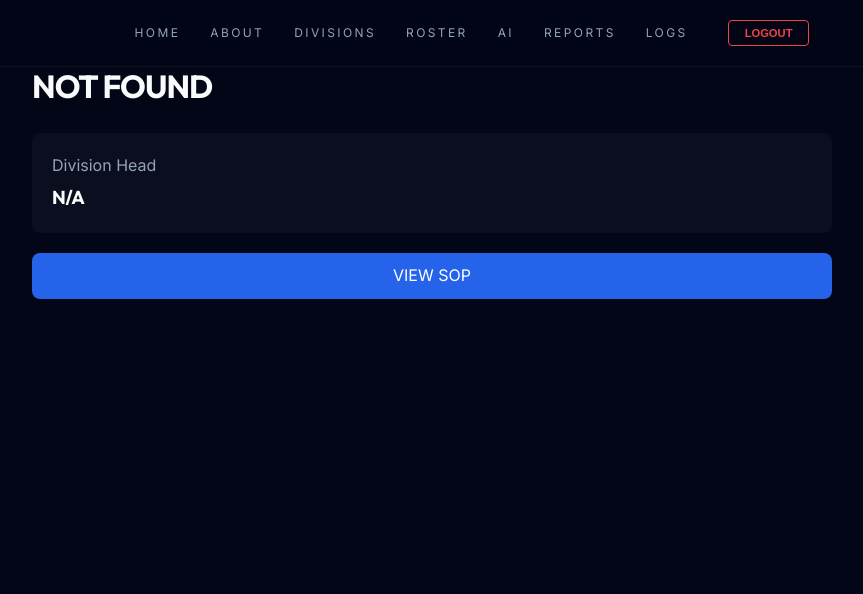
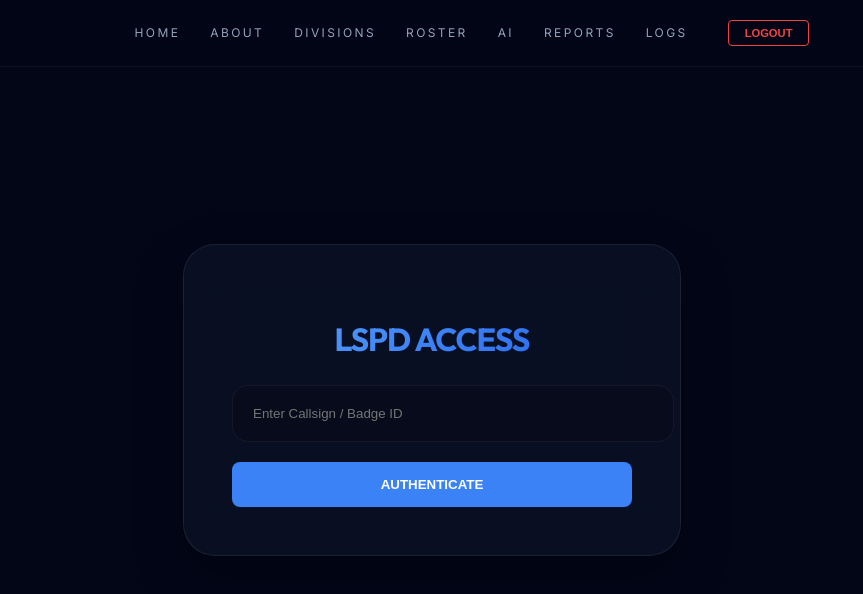
Before and after one commit to morkelchristan-cpu/zhpd-website, a Next.js app: page /login in a window 1280 px wide. Before the commit this address had no page. Shown: the top 594 px of the page, without its empty margins (208-1071 px from the left). Built offline with nearby package versions, Linux system fonts and the light colour scheme.

Commit message:
Updated login.

```diff
--- /dev/null
+++ b/app/login/page.tsx
@@ -0,0 +1,35 @@
+'use client';
+import { useState } from 'react';
+import { useRouter } from 'next/navigation';
+
+export default function LoginPage() {
+  const [callsign, setCallsign] = useState('');
+  const router = useRouter();
+
+  const handleLogin = (e: React.FormEvent) => {
+    e.preventDefault();
+    // Simulate authentication
+    localStorage.setItem('user_session', 'active');
+    router.push('/'); // Send them to the main portal after login
+  };
+
+  return (
+    <main style={{ height: '100vh', display: 'flex', alignItems: 'center', justifyContent: 'center', background: '#020617' }}>
+      <div className="glass-card" style={{ maxWidth: '400px', width: '100%', textAlign: 'center' }}>
+        <h1 className="gradient-text" style={{ fontSize: '2rem', marginBottom: '20px' }}>LSPD ACCESS</h1>
+        <form onSubmit={handleLogin}>
+          <input
+            type="text"
+            placeholder="Enter Callsign / Badge ID"
+            value={callsign}
+            onChange={(e) => setCallsign(e.target.value)}
+            style={{ width: '100%', padding: '15px', marginBottom: '20px', borderRadius: '8px', border: '1px solid #334', background: 'transparent', color: '#fff' }}
+          />
+          <button type="submit" style={{ width: '100%', padding: '15px', background: '#3b82f6', border: 'none', borderRadius: '8px', color: '#fff', fontWeight: 'bold', cursor: 'pointer' }}>
+            AUTHENTICATE
+          </button>
+        </form>
+      </div>
+    </main>
+  );
+}
```
